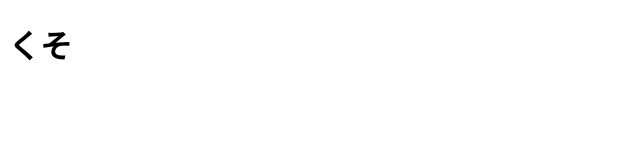
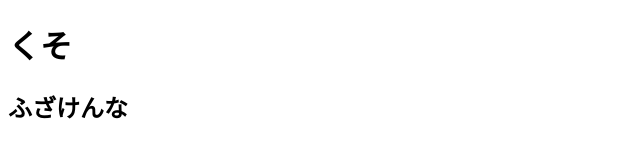
Before and after one commit to kokoro0006/test, a plain HTML site: page index.html in a window 1280 px wide. Shown: the whole page, without its empty margins (0-640 px from the left). Drawn offline with Linux system fonts and the light colour scheme.

Commit message:
huzakenna

```diff
--- a/index.html
+++ b/index.html
@@ -8,5 +8,6 @@
 </head>
 <body>
     <h1>くそ</h1>
+    <h2>ふざけんな</h2>
 </body>
 </html>
```
